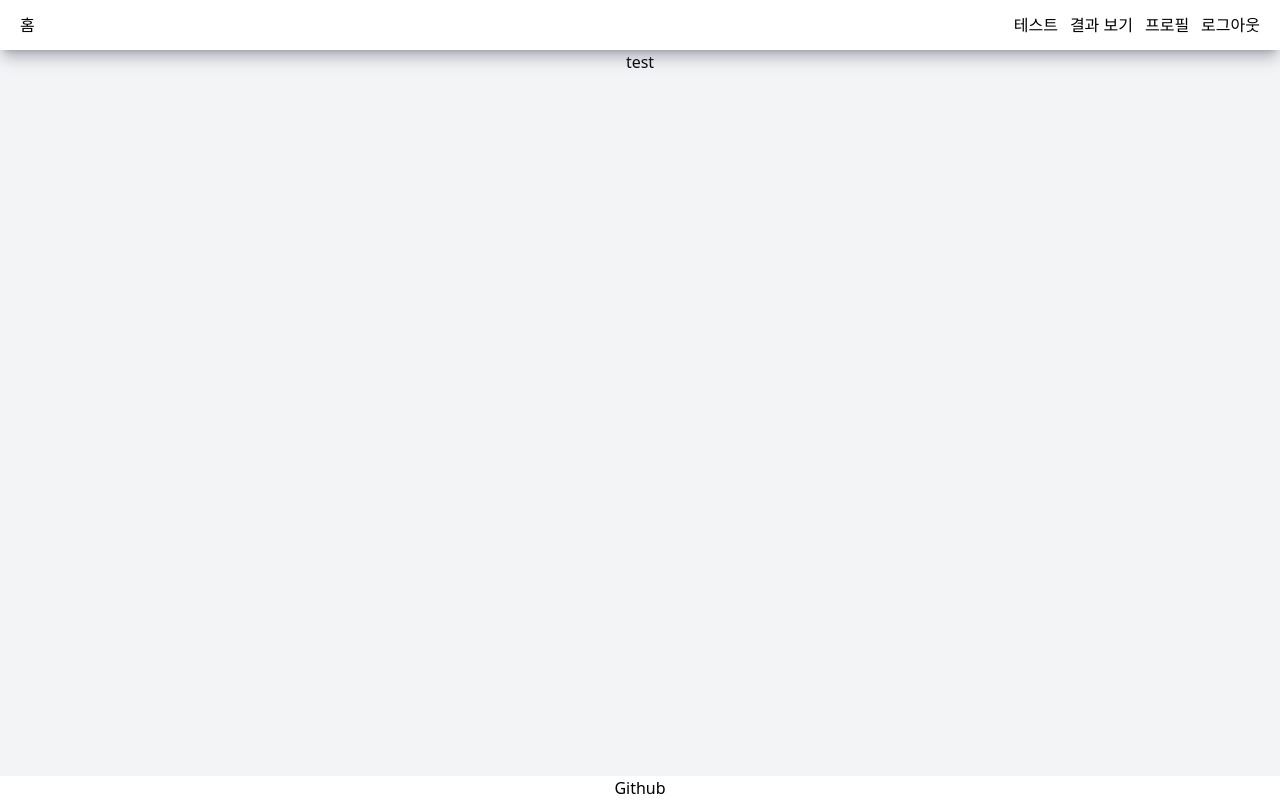
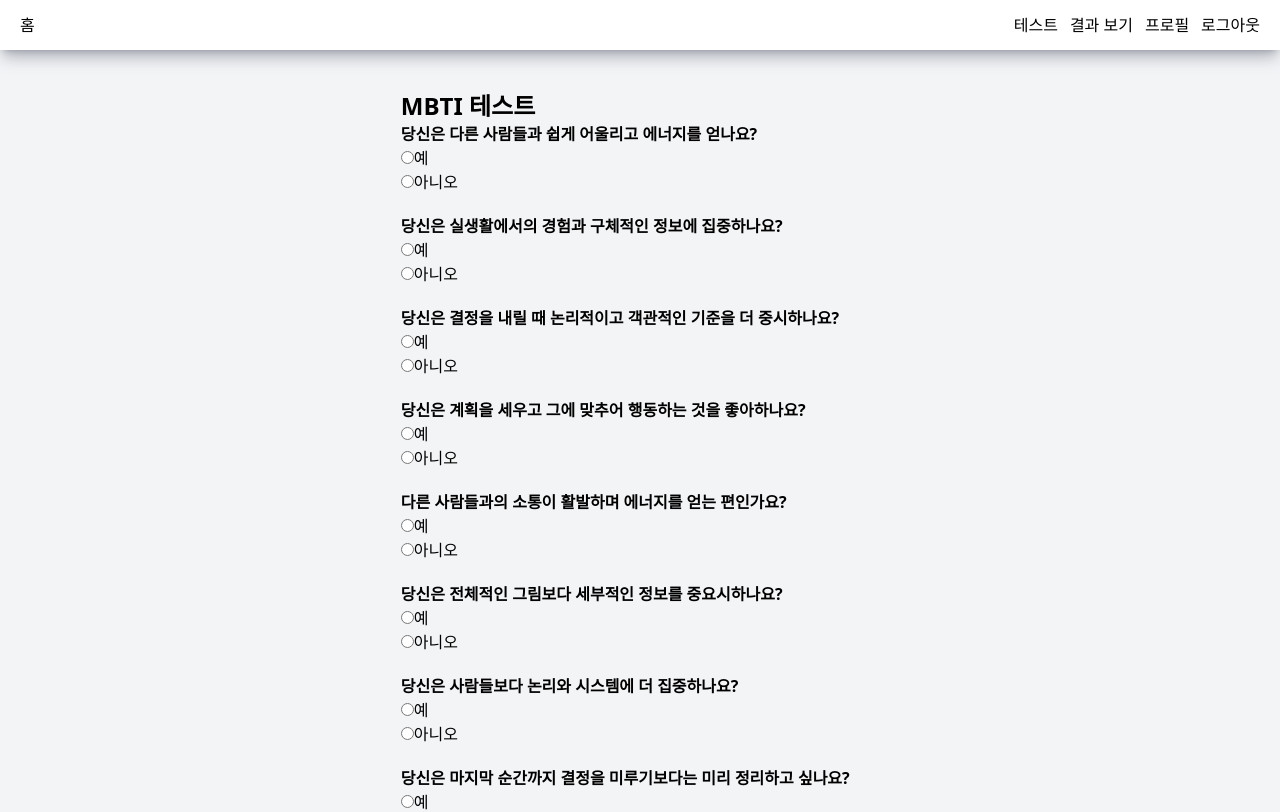
Before and after one commit to nninyeong/mbti-test, a React (Vite) app: page /test in a window 1280 px wide. Shown: the top 812 px of the page. Built offline with nearby package versions, Linux system fonts and the light colour scheme; sample sign-in values are in the browser's storage.

Commit message:
:sparkles: feat: MBTI 질문 form의 input을 모두 입력하면 결과를 콘솔에 출력할 수 있도록 구현

```diff
--- /dev/null
+++ b/src/components/Question.jsx
@@ -0,0 +1,28 @@
+const Question = ({ question, onChange, answers }) => {
+  return (
+    <div>
+      <p className='font-bold'>{question.question}</p>
+      {question.options.map((option, optionIndex) => {
+        return (
+          <label
+            key={optionIndex}
+            className='block'
+          >
+            <input
+              type='radio'
+              name={`${question.id - 1}`}
+              value={option}
+              onChange={() => {
+                onChange(question.id - 1, option);
+              }}
+              checked={answers[question.id - 1] === option}
+            />
+            {option}
+          </label>
+        );
+      })}
+    </div>
+  );
+};
+
+export default Question;
--- /dev/null
+++ b/src/data/questions.js
@@ -0,0 +1,122 @@
+export const questions = [
+  {
+    id: 1,
+    question: '당신은 다른 사람들과 쉽게 어울리고 에너지를 얻나요?',
+    options: ['예', '아니오'],
+    type: 'E/I',
+  },
+  {
+    id: 2,
+    question: '당신은 실생활에서의 경험과 구체적인 정보에 집중하나요?',
+    options: ['예', '아니오'],
+    type: 'S/N',
+  },
+  {
+    id: 3,
+    question: '당신은 결정을 내릴 때 논리적이고 객관적인 기준을 더 중시하나요?',
+    options: ['예', '아니오'],
+    type: 'T/F',
+  },
+  {
+    id: 4,
+    question: '당신은 계획을 세우고 그에 맞추어 행동하는 것을 좋아하나요?',
+    options: ['예', '아니오'],
+    type: 'J/P',
+  },
+  {
+    id: 5,
+    question: '다른 사람들과의 소통이 활발하며 에너지를 얻는 편인가요?',
+    options: ['예', '아니오'],
+    type: 'E/I',
+  },
+  {
+    id: 6,
+    question: '당신은 전체적인 그림보다 세부적인 정보를 중요시하나요?',
+    options: ['예', '아니오'],
+    type: 'S/N',
+  },
+  {
+    id: 7,
+    question: '당신은 사람들보다 논리와 시스템에 더 집중하나요?',
+    options: ['예', '아니오'],
+    type: 'T/F',
+  },
+  {
+    id: 8,
+    question: '당신은 마지막 순간까지 결정을 미루기보다는 미리 정리하고 싶나요?',
+    options: ['예', '아니오'],
+    type: 'J/P',
+  },
+  {
+    id: 9,
+    question: '사람들과 함께 있는 것이 스트레스가 아니라 즐거움인가요?',
+    options: ['예', '아니오'],
+    type: 'E/I',
+  },
+  {
+    id: 10,
+    question: '당신은 직관적인 추론보다 사실에 근거한 결정을 선호하나요?',
+    options: ['예', '아니오'],
+    type: 'S/N',
+  },
+  {
+    id: 11,
+    question: '당신은 감정보다 논리적인 판단을 더 중요시하나요?',
+    options: ['예', '아니오'],
+    type: 'T/F',
+  },
+  {
+    id: 12,
+    question: '당신은 구조적이고 체계적인 삶을 더 선호하나요?',
+    options: ['예', '아니오'],
+    type: 'J/P',
+  },
+  {
+    id: 13,
+    question: '다른 사람들과 함께 있을 때 에너지를 얻고 행복감을 느끼나요?',
+    options: ['예', '아니오'],
+    type: 'E/I',
+  },
+  {
+    id: 14,
+    question: '당신은 직관보다 사실과 데이터를 더 중요하게 생각하나요?',
+    options: ['예', '아니오'],
+    type: 'S/N',
+  },
+  {
+    id: 15,
+    question: '당신은 결정할 때 논리와 이성에 더 중점을 두나요?',
+    options: ['예', '아니오'],
+    type: 'T/F',
+  },
+  {
+    id: 16,
+    question: '당신은 계획하고 일정을 정리하는 것을 좋아하나요?',
+    options: ['예', '아니오'],
+    type: 'J/P',
+  },
+  {
+    id: 17,
+    question: '당신은 혼자 있는 시간보다 다른 사람들과의 시간을 더 선호하나요?',
+    options: ['예', '아니오'],
+    type: 'E/I',
+  },
+  {
+    id: 18,
+    question: '당신은 직관적으로 떠오르는 생각보다 사실에 근거한 결정을 선호하나요?',
+    options: ['예', '아니오'],
+    type: 'S/N',
+  },
+  {
+    id: 19,
+    question: '당신은 감정적인 판단보다 논리적인 결정을 더 신뢰하나요?',
+    options: ['예', '아니오'],
+    type: 'T/F',
+  },
+  {
+    id: 20,
+    question: '당신은 즉흥적인 행동보다 계획된 행동을 더 선호하나요?',
+    options: ['예', '아니오'],
+    type: 'J/P',
+  },
+];
--- a/src/pages/Test.jsx
+++ b/src/pages/Test.jsx
@@ -1,5 +1,50 @@
+import Question from '../components/Question.jsx';
+import { questions } from '../data/questions.js';
+import { useState } from 'react';
+import Button from '../components/Input/Button.jsx';
+import { calculateMBTI } from '../utils/mbtiCalculator.js';
+
 const Test = () => {
-  return <div>test</div>;
+  const [answers, setAnswers] = useState(Array(questions.length).fill(null));
+  const handleSelection = (index, selectedOption) => {
+    const newAnswers = [...answers];
+    newAnswers[index] = selectedOption;
+    setAnswers(newAnswers);
+  };
+
+  const handleSubmit = (e) => {
+    e.preventDefault();
+
+    if (answers.some((answer) => answer === null)) {
+      alert('모든 질문에 답변해주세요');
+      return;
+    }
+
+    const result = calculateMBTI(answers);
+    console.log(result);
+  };
+
+  return (
+    <div className='m-10'>
+      <h1 className='font-bold text-2xl'>MBTI 테스트</h1>
+      <form
+        className='flex flex-col gap-5'
+        onSubmit={handleSubmit}
+      >
+        {questions.map((question) => {
+          return (
+            <Question
+              key={question.id}
+              question={question}
+              answers={answers}
+              onChange={handleSelection}
+            />
+          );
+        })}
+        <Button type='submit'>제출하기</Button>
+      </form>
+    </div>
+  );
 };
 
 export default Test;
--- /dev/null
+++ b/src/utils/mbtiCalculator.js
@@ -0,0 +1,33 @@
+import { questions } from '../data/questions.js';
+
+export const calculateMBTI = (answers) => {
+  const scores = {
+    E: 0,
+    I: 0,
+    S: 0,
+    N: 0,
+    T: 0,
+    F: 0,
+    J: 0,
+    P: 0,
+  };
+
+  answers.forEach((answer, index) => {
+    const question = questions[index];
+    if (question.type === 'E/I') {
+      scores[answer === '예' ? 'E' : 'I']++;
+    } else if (question.type === 'S/N') {
+      scores[answer === '예' ? 'S' : 'N']++;
+    } else if (question.type === 'T/F') {
+      scores[answer === '예' ? 'T' : 'F']++;
+    } else if (question.type === 'J/P') {
+      scores[answer === '예' ? 'J' : 'P']++;
+    }
+  });
+
+  const result = `${scores.E >= scores.I ? 'E' : 'I'}${
+    scores.S >= scores.N ? 'S' : 'N'
+  }${scores.T >= scores.F ? 'T' : 'F'}${scores.J >= scores.P ? 'J' : 'P'}`;
+
+  return result;
+};
```
